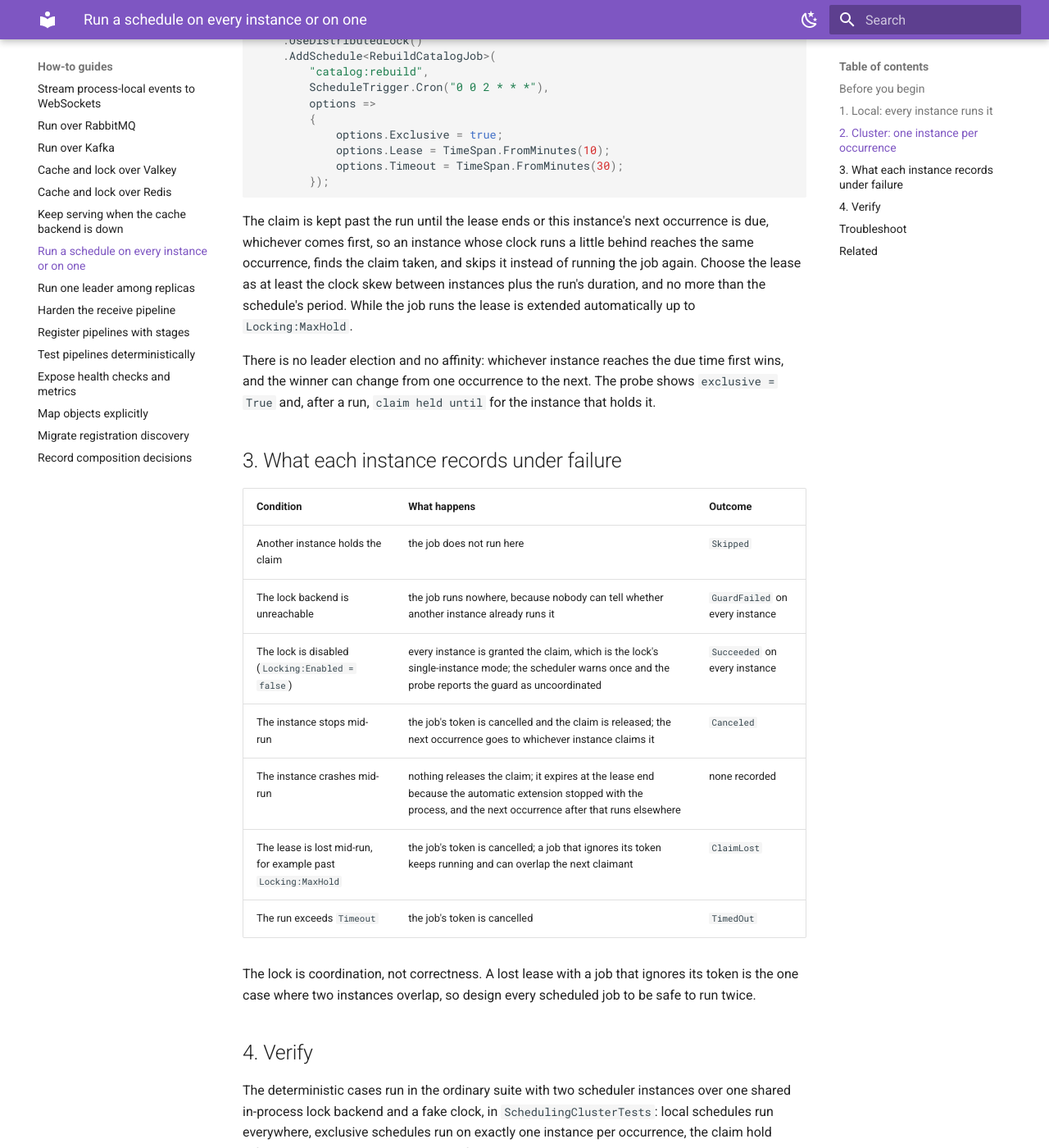
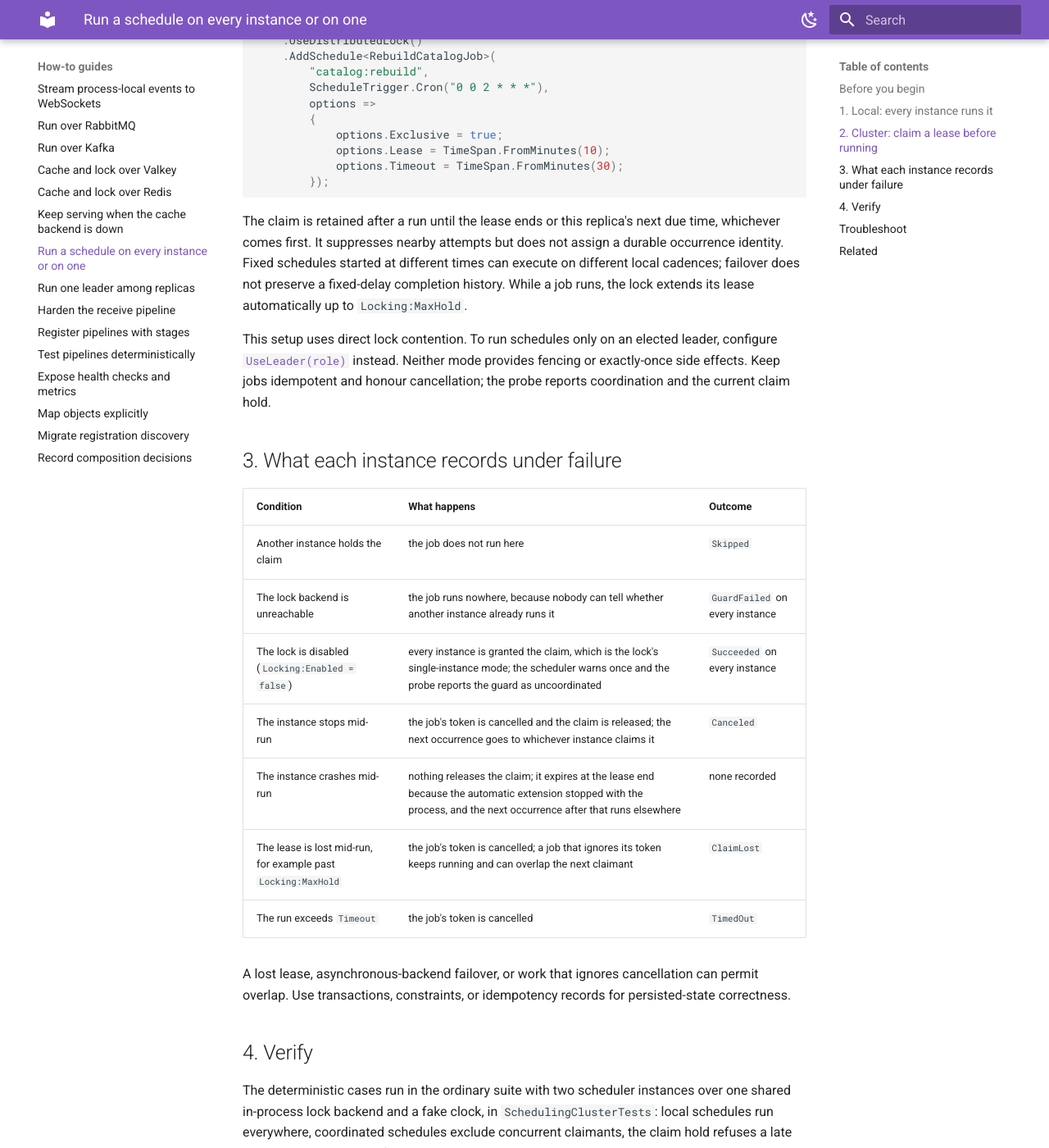
Before and after one commit to kidoz/hostloom, an MkDocs documentation site: the page built from docs/how-to/schedule-on-one-instance.md, in a window 1280 px wide and 1400 px high, scrolled down 1197 px. Shown: the whole window at 82% size. Built offline with MkDocs 1.6.1 and Material for MkDocs 9.7.7, drawn with Linux system fonts in a browser that asks for light colours; some of the changed text lies outside the part shown.

Commit message:
Correct cron day matching and document lease-based coordination

````diff
--- a/docs/how-to/schedule-on-one-instance.md
+++ b/docs/how-to/schedule-on-one-instance.md
@@ -1,8 +1,8 @@
 # Run a schedule on every instance or on one
 
-Decide, per schedule, whether every instance of a service runs a job (local cron) or exactly one
-instance runs each occurrence (cluster cron), and know what each instance records when the lock
-backend or a lease misbehaves.
+Choose whether every instance runs a job or replicas coordinate each run through a shared
+lease. Each replica computes its own due times; exclusivity does not establish a shared
+occurrence stream or exactly-once execution.
 
 ## Before you begin
 
@@ -32,7 +32,7 @@ builder.Services
 Within one instance a schedule never overlaps itself: a run starts only after the previous one
 ended, a late run starts at once, and missed occurrences are not replayed.
 
-## 2. Cluster: one instance per occurrence
+## 2. Cluster: claim a lease before running
 
 Set `Exclusive = true` and choose the guard. Before every run the instance claims
 `schedule:{name}` through the distributed lock; the instance that wins runs the job, every other
@@ -57,15 +57,16 @@ builder.Services
         });
 ```
 
-The claim is kept past the run until the lease ends or this instance's next occurrence is due,
-whichever comes first, so an instance whose clock runs a little behind reaches the same
-occurrence, finds the claim taken, and skips it instead of running the job again. Choose the
-lease as at least the clock skew between instances plus the run's duration, and no more than the
-schedule's period. While the job runs the lease is extended automatically up to `Locking:MaxHold`.
+The claim is retained after a run until the lease ends or this replica's next due time,
+whichever comes first. It suppresses nearby attempts but does not assign a durable occurrence
+identity. Fixed schedules started at different times can execute on different local cadences;
+failover does not preserve a fixed-delay completion history. While a job runs, the lock extends
+its lease automatically up to `Locking:MaxHold`.
 
-There is no leader election and no affinity: whichever instance reaches the due time first wins,
-and the winner can change from one occurrence to the next. The probe shows `exclusive = True`
-and, after a run, `claim held until` for the instance that holds it.
+This setup uses direct lock contention. To run schedules only on an elected leader, configure
+[`UseLeader(role)`](run-one-leader.md#3-run-exclusive-schedules-on-the-leader) instead.
+Neither mode provides fencing or exactly-once side effects. Keep jobs idempotent and honour
+cancellation; the probe reports coordination and the current claim hold.
 
 ## 3. What each instance records under failure
 
@@ -79,14 +80,14 @@ and, after a run, `claim held until` for the instance that holds it.
 | The lease is lost mid-run, for example past `Locking:MaxHold` | the job's token is cancelled; a job that ignores its token keeps running and can overlap the next claimant | `ClaimLost` |
 | The run exceeds `Timeout` | the job's token is cancelled | `TimedOut` |
 
-The lock is coordination, not correctness. A lost lease with a job that ignores its token is the
-one case where two instances overlap, so design every scheduled job to be safe to run twice.
+A lost lease, asynchronous-backend failover, or work that ignores cancellation can permit
+overlap. Use transactions, constraints, or idempotency records for persisted-state correctness.
 
 ## 4. Verify
 
 The deterministic cases run in the ordinary suite with two scheduler instances over one shared
 in-process lock backend and a fake clock, in `SchedulingClusterTests`: local schedules run
-everywhere, exclusive schedules run on exactly one instance per occurrence, the claim hold refuses
+everywhere, coordinated schedules exclude concurrent claimants, the claim hold refuses
 a late instance and admits it after the lease, a stopped instance hands over, a backend outage
 skips everywhere until it recovers, and a lease that cannot be extended ends the run as
 `ClaimLost`.
@@ -107,8 +108,9 @@ at a time.
 
 ## Troubleshoot
 
-- **The same occurrence ran twice.** The second instance reached it after the first released the
-  claim: raise the schedule's `Lease` above the clock skew plus the run's duration.
+- **Nearby runs occur on different instances.** Local cadences differ and a claim can be
+  acquired after the preceding claim ends. Increasing the lease changes suppression time;
+  it does not create shared occurrence identities or exactly-once execution.
 - **Nothing runs and every instance reports `GuardFailed`.** The lock backend is unreachable from
   every instance; the schedule resumes when the readiness check for the lock turns healthy.
 - **Runs land on one instance only.** Expected when its clock runs ahead or its lease exceeds the
````
Also changed, not shown: README.md (+10 -10 lines), docs/reference/scheduling.md (+12 -11 lines), src/HostLoom.Scheduling/README.md (+6 -5 lines), 1 other file.
